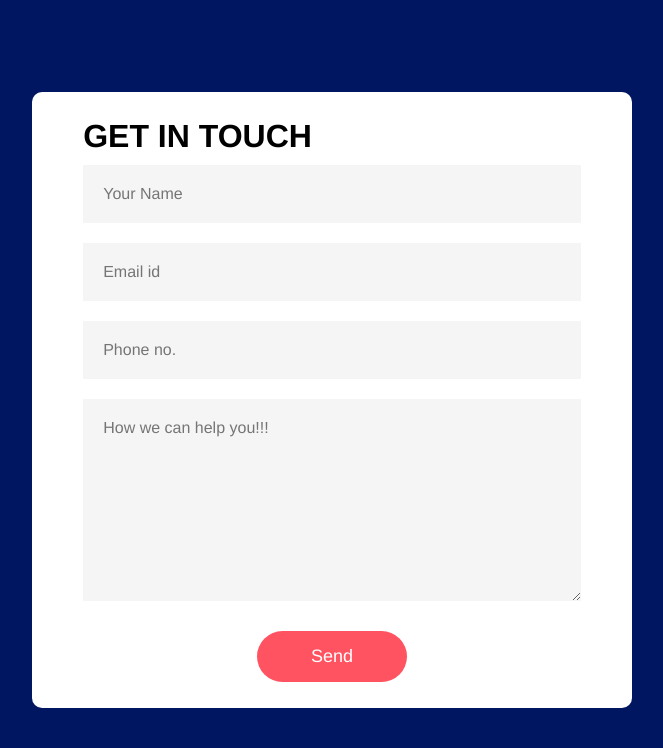
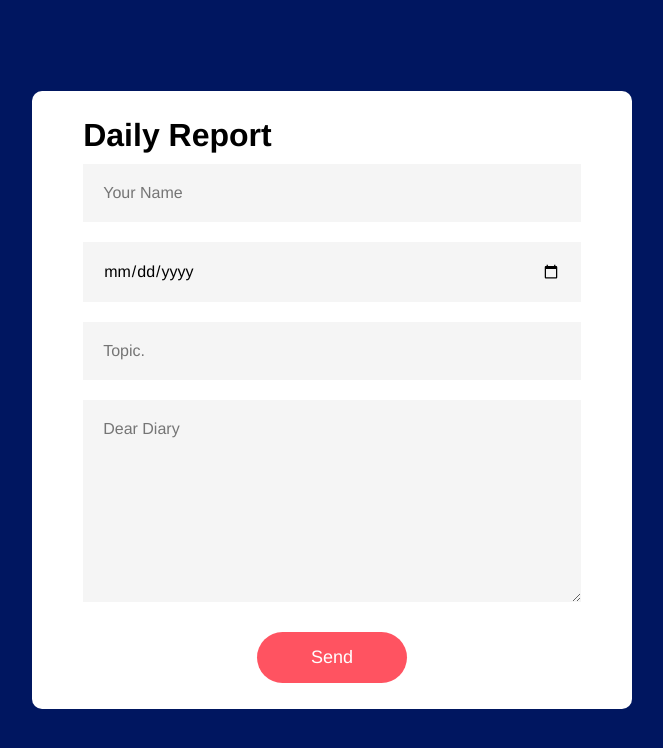
Before and after one commit to HarshSewani/contactform.github.io, a plain HTML site: page index.html in a window 1280 px wide. Shown: the whole page, without its empty margins (308-971 px from the left). Drawn offline with Linux system fonts and the light colour scheme.

Commit message:
Update index.html
Make if daily dairy form

```diff
--- a/index.html
+++ b/index.html
@@ -5,16 +5,16 @@
     <meta http-equiv="X-UA-Compatible" content="IE=edge">
     <meta name="viewport" content="width=device-width, initial-scale=1.0">
     <link rel="stylesheet" href="style.css">
-    <title>Contact form using javascript</title>
+    <title>Daily Report</title>
 </head>
 <body>
     <div class="container">
         <form onsubmit="SendEmail(); reset(); return false;">
-            <h1>GET IN TOUCH</h1>
+            <h1>Daily Report</h1>
             <input type="text" id="name" placeholder="Your Name" required>
-            <input type="email" id="email" placeholder="Email id" required>
-            <input type="text" id="phone" placeholder="Phone no." required>
-            <textarea id="message" rows="9" placeholder="How we can help you!!!"></textarea>
+            <input type="date" id="date" placeholder="date" required>
+            <input type="text" id="phone" placeholder="Topic." required>
+            <textarea id="message" rows="9" placeholder="Dear Diary"></textarea>
             <button type="submit">Send</button>
            </form>
     </div>
@@ -27,11 +27,11 @@
             From : "Sewani98@gmail.com",
             Subject : "This is the subject",
             Body : "Name: " +document.getElementById("name").value
-            + "<br> Email: " + document.getElementById("email").value
+            + "<br> Date: " + document.getElementById("date").value
             + "<br> Phone no: "+ document.getElementById("phone").value
             + "<br> Message: "+ document.getElementById("message").value
         }).then(
-        message => alert("Thanks for contactiong us!!!")
+        message => alert("Thanks for submiting your daily report!!!")
         );
          }
     </script>
```
